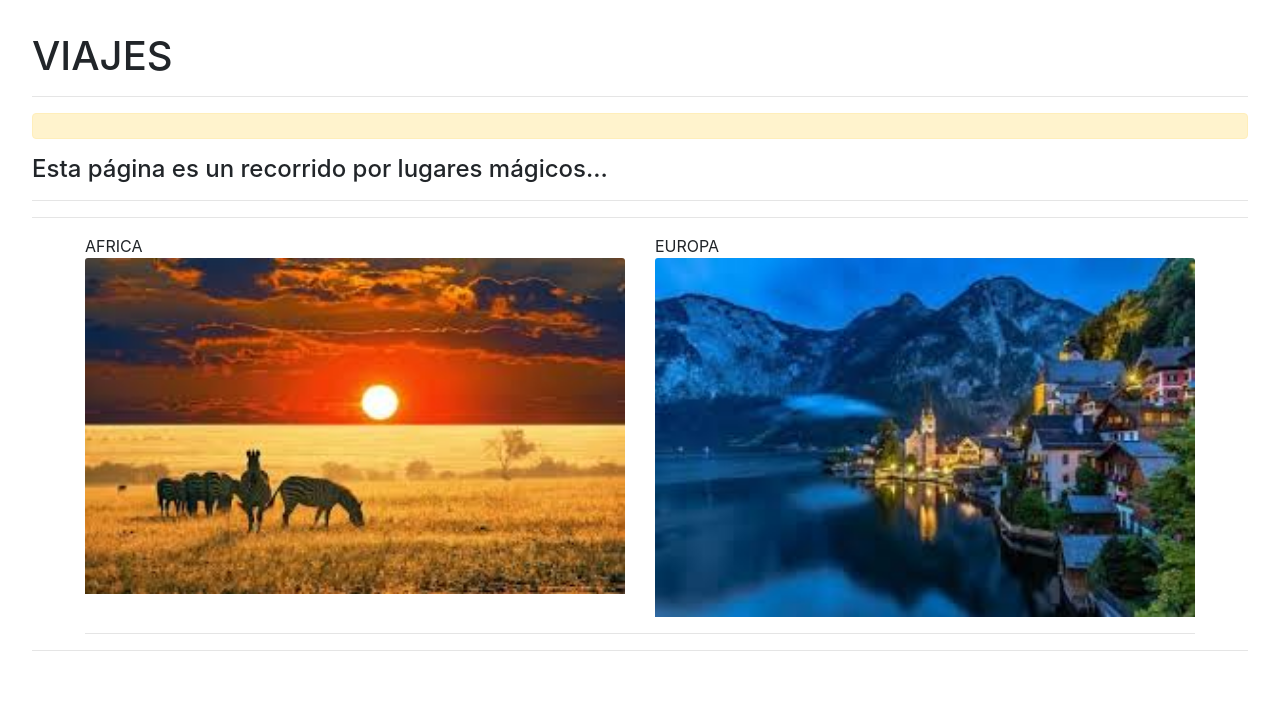
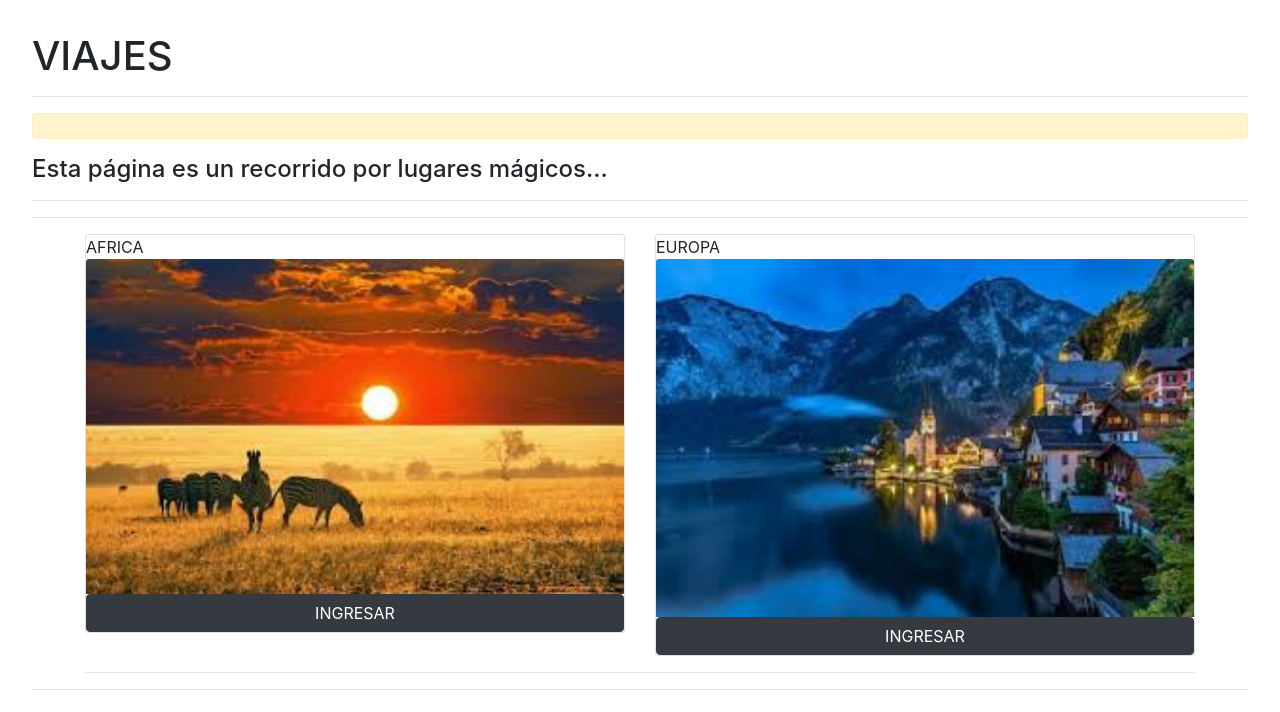
Before and after one commit to jeannnegalbo/jeannegalbo.github.io, a plain HTML site: page index.html in a window 1280 px wide. Drawn offline with nearby package versions, Linux system fonts and the light colour scheme.

Commit message:
Update index.html

```diff
--- a/index.html
+++ b/index.html
@@ -14,20 +14,21 @@
   <div class="container">
     <div class="row">
       <div class="col">
-        AFRICA
-        <img class="card-img-top" src="https://jeannnegalbo.github.io/AFRICA.jpg" alt="AFRICA">
+        <div class="card">
+          AFRICA
+          <img class="card-img-top" src="https://jeannnegalbo.github.io/AFRICA.jpg" alt="AFRICA">
+          <button class="btn btn-dark">INGRESAR</button>
+        </div>
       </div>
       <div class="col">
-        EUROPA
-        <img class="card-img-top" src="http://jeannnegalbo.github.io/EUROPA.jpg" alt="EUROPA">
+        <div class="card">
+          EUROPA
+          <img class="card-img-top" src="http://jeannnegalbo.github.io/EUROPA.jpg" alt="EUROPA">
+          <button class="btn btn-dark">INGRESAR</button>
+        </div>
       </div>
     </div>
     <hr>
   </div>
   <hr>
 </div>
-
-
-  <!-- ^ -->
-  </body>
-</html>
```
